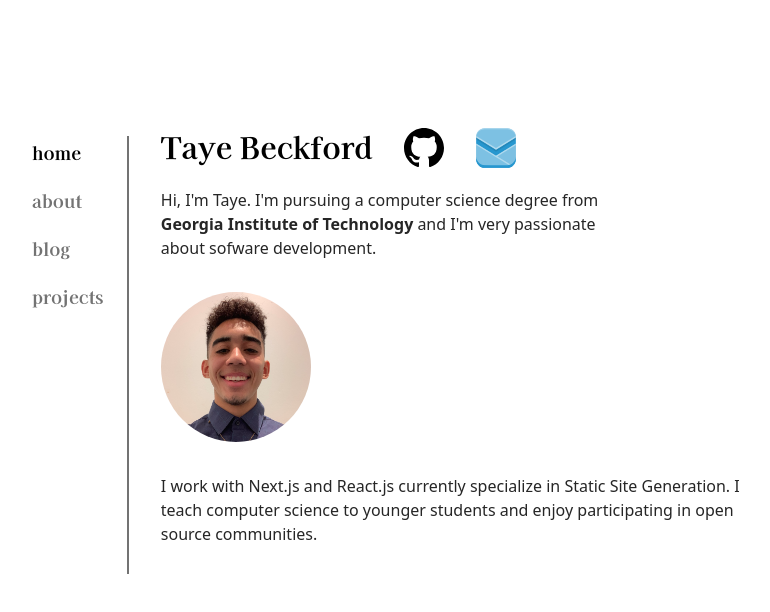
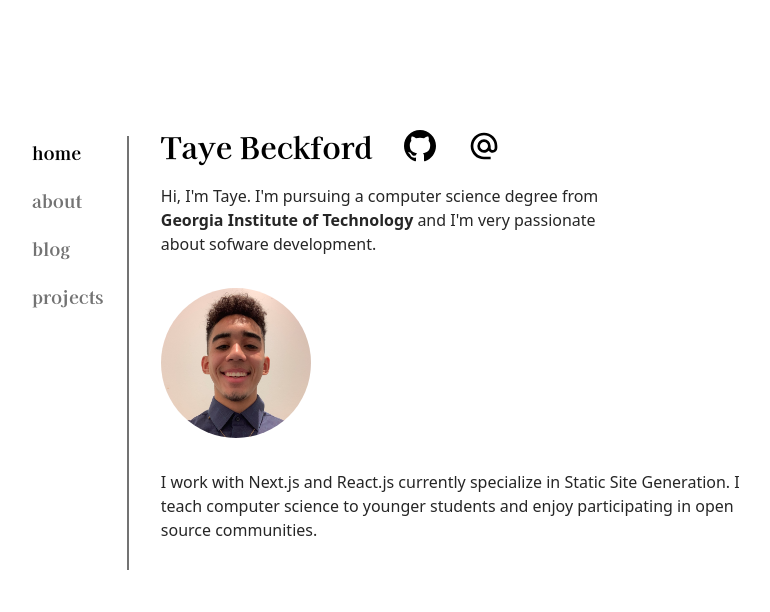
Before and after one commit to TayeBeckford/tayebeckford.io, a Next.js app: page / in a window 1280 px wide. Shown: the top 612 px of the page, without its empty margins (212-982 px from the left). Built offline with nearby package versions, Linux system fonts and the light colour scheme.

Commit message:
changed icons

```diff
--- a/app/page.tsx
+++ b/app/page.tsx
@@ -11,14 +11,14 @@ export default function Home() {
           rel="noopener noreferrer"
           target="_blank"
           href="https://github.com/TayeBeckford"
-          className="flex items-center gap-2 mx-8">
+          className="flex items-center mx-8">
           <GitHubIcon />
         </a>
         <a
           rel="noopener noreferrer"
           target="_blank"
           href="mailto:tayebeckford@icloud.com"
-          className="flex items-center gap-2">
+          className="flex items-center">
           <MailIcon />
         </a>
       </div>
--- a/components/icons.tsx
+++ b/components/icons.tsx
@@ -1,6 +1,6 @@
 export function GitHubIcon() {
   return (
-    <svg width="40" height="40" viewBox="0 0 24 24" fill="none" xmlns="http://www.w3.org/2000/svg">
+    <svg width="32" height="32" viewBox="0 0 24 24" fill="none" xmlns="http://www.w3.org/2000/svg">
       <g clipPath="url(#clip0_9914_10)">
         <path
           d="M12 0C5.374 0 0 5.373 0 12C0 17.302 3.438 21.8 8.207 23.387C8.806 23.498 9 23.126 9 22.81V20.576C5.662 21.302 4.967 19.16 4.967 19.16C4.421 17.773 3.634 17.404 3.634 17.404C2.545 16.659 3.717 16.675 3.717 16.675C4.922 16.759 5.556 17.912 5.556 17.912C6.626 19.746 8.363 19.216 9.048 18.909C9.155 18.134 9.466 17.604 9.81 17.305C7.145 17 4.343 15.971 4.343 11.374C4.343 10.063 4.812 8.993 5.579 8.153C5.455 7.85 5.044 6.629 5.696 4.977C5.696 4.977 6.704 4.655 8.997 6.207C9.954 5.941 10.98 5.808 12 5.803C13.02 5.808 14.047 5.941 15.006 6.207C17.297 4.655 18.303 4.977 18.303 4.977C18.956 6.63 18.545 7.851 18.421 8.153C19.191 8.993 19.656 10.064 19.656 11.374C19.656 15.983 16.849 16.998 14.177 17.295C14.607 17.667 15 18.397 15 19.517V22.81C15 23.129 15.192 23.504 15.801 23.386C20.566 21.797 24 17.3 24 12C24 5.373 18.627 0 12 0Z"
@@ -18,50 +18,11 @@ export function GitHubIcon() {
 
 export function MailIcon() {
   return (
-    <svg
-      xmlns="http://www.w3.org/2000/svg"
-      fill="none"
-      viewBox="0 0 260 258"
-      height="40"
-      width="40">
+    <svg xmlns="http://www.w3.org/2000/svg" width="32" height="32" viewBox="0 0 24 24">
       <path
-        fill="#2797CF"
-        d="M0.998535 56.0003C0.998535 25.0723 26.0706 0.000244141 56.9986 0.000244141L202.998 0.000244141C233.926 0.000244141 258.999 25.0724 258.999 56.0004V115.563V202C258.999 232.928 233.926 258 202.998 258H56.9986C26.0706 258 0.998535 232.928 0.998535 202V56.0003Z"></path>
-      <path
-        fill-opacity="0.4"
-        fill="#FFFFFE"
-        d="M127.471 181.343C270.208 95.3553 116.236 188.316 258.972 102.328V206.795L236.782 248.223L127.471 181.343Z"></path>
-      <path
-        fill-opacity="0.4"
-        fill="#FFFFFE"
-        d="M0.996129 200.074L0.996094 101.223L230.844 241.159L212.895 252.779L21.7515 241.532L0.996129 200.074Z"></path>
-      <path
-        fill="black"
-        d="M0.999312 73.8719L0.999268 59.6274L129.998 138.975L259.009 59.7997V74.045L129.999 153.22L0.999312 73.8719Z"
-        clip-rule="evenodd"
-        fill-rule="evenodd"
-        opacity="0.1"></path>
-      <path
-        fill-opacity="0.4"
-        fill="#FFFFFE"
-        d="M130.373 138.294L0.998532 59.6301L0.998532 56.4374C0.998532 25.268 26.3557 0.000243032 57.6353 0.000241665L202.362 0.000235339C233.932 0.000249218 259.408 25.7217 258.994 57.178L258.961 59.6301L130.373 138.294Z"></path>
-      <path
-        fill="#B1DAEE"
-        d="M1.63426 50.9807L129.998 129.693L258.439 51.0542L258.837 56.4829V60.7675L129.998 139.647L1.1604 60.7675V55.9836L1.63426 50.9807Z"></path>
-      <path
-        fill="#B1DAEE"
-        d="M129.998 179.208L1.1604 100.329V110.282L215.945 241.839L221.795 240.127L226.278 238.223L138.07 184.219L258.837 110.282V100.329L129.998 179.208Z"></path>
-      <path
-        fill="#2797CF"
-        d="M0.999878 184.501V202C0.999878 232.928 26.0719 258 56.9999 258H203C233.928 258 259 232.928 259 202V184.501C259 215.429 233.928 240.501 203 240.501H56.9999C26.0719 240.501 0.999878 215.429 0.999878 184.501Z"
-        clip-rule="evenodd"
-        fill-rule="evenodd"></path>
-      <path
-        fill-opacity="0.3"
-        fill="white"
-        d="M56.9989 0C26.071 0 0.998901 25.0721 0.998901 56V57.4759C4.02333 29.4014 27.796 7.54272 56.6741 7.54272H202.999C233.927 7.54272 258.999 32.6148 258.999 63.5427V56C258.999 25.0721 233.927 0 202.999 0H56.9989Z"
-        clip-rule="evenodd"
-        fill-rule="evenodd"></path>
+        fill="currentColor"
+        d="M12 22q-2.05 0-3.875-.788t-3.188-2.15q-1.362-1.362-2.15-3.187T2 12q0-2.075.788-3.888t2.15-3.174Q6.3 3.575 8.124 2.788T12 2q2.075 0 3.888.788t3.174 2.15q1.363 1.362 2.15 3.175T22 12v1.45q0 1.475-1.012 2.513T18.5 17q-.9 0-1.675-.4t-1.275-1.05q-.675.675-1.588 1.063T12 17q-2.075 0-3.538-1.463T7 12q0-2.075 1.463-3.538T12 7q2.075 0 3.538 1.463T17 12v1.45q0 .725.45 1.137T18.5 15q.6 0 1.05-.413T20 13.45V12q0-3.275-2.363-5.638T12 4Q8.725 4 6.362 6.363T4 12q0 3.275 2.363 5.638T12 20h5v2h-5Zm0-7q1.25 0 2.125-.875T15 12q0-1.25-.875-2.125T12 9q-1.25 0-2.125.875T9 12q0 1.25.875 2.125T12 15Z"
+      />
     </svg>
   );
 }
```
